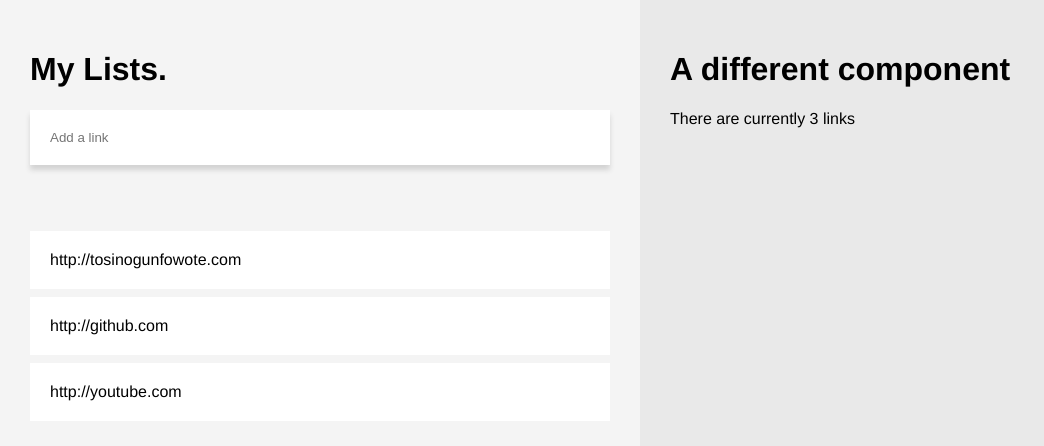
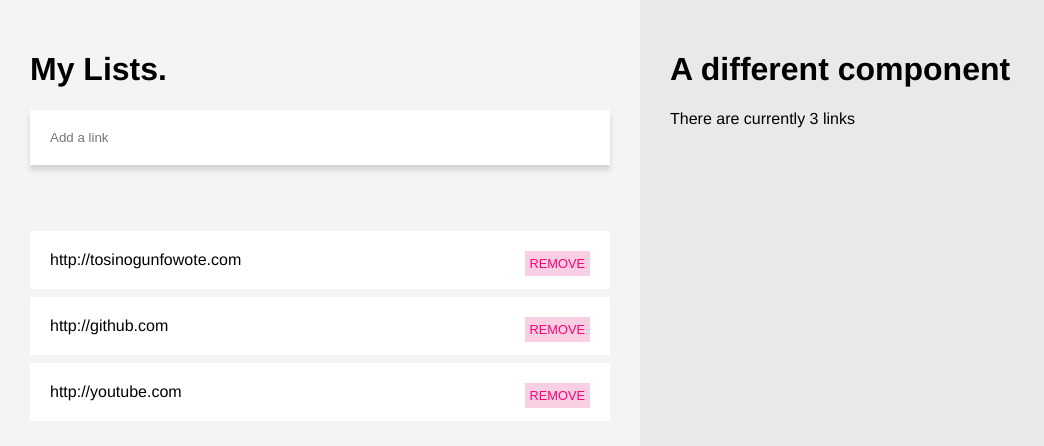
Before and after one commit to tofmat/VueX-Lists, a Vue app: page / in a window 1280 px wide. Shown: the top 446 px of the page, without its empty margins (0-1044 px from the left). Built offline with nearby package versions, Linux system fonts and the light colour scheme.

Commit message:
added remove button

```diff
--- a/src/components/HelloWorld.vue
+++ b/src/components/HelloWorld.vue
@@ -8,6 +8,7 @@
           <ul>
               <li v-for="(link, index) in links" :key="index">
                   {{link}}
+                  <button @click="removeLinks(index)" class="rm">Remove</button>
               </li>
           </ul>
       </div>
@@ -19,7 +20,7 @@
 
 <script>
 import stats from '../components/stats.vue'
-import { mapState, mapMutations } from 'vuex'
+import { mapState, mapMutations, mapActions } from 'vuex'
 export default {
   name: 'HelloWorld',
   components: {
@@ -38,11 +39,18 @@ export default {
   },
   methods: {
       ...mapMutations([
-          'ADD_LINK'
+          'ADD_LINK',
+          'REMOVE_LINK'
+      ]),
+      ...mapActions([
+          'removeLink'
       ]),
       addLink: function() {
           this.ADD_LINK(this.newLink)
           this.newLink = ''
+      } ,
+      removeLinks(link){
+          this.removeLink(link)
       }
   }
 }
@@ -96,4 +104,15 @@ export default {
     outline: none;
   }
 
+  .rm {
+      float: right;
+      text-transform: uppercase;
+      font-size: .8em;
+      background: #f9d0e3;
+      border: none;
+      padding: 5px;
+      color: #ff0076;
+      cursor: pointer;
+  }
+
 </style>
--- a/src/store.js
+++ b/src/store.js
@@ -20,9 +20,14 @@ export default new Vuex.Store({
     mutations: {
         ADD_LINK: (state, link) => {
             state.links.push(link)
+        },
+        REMOVE_LINK: (state, link) => {
+            state.links.splice(link, 1)
         }
     },
     actions: {
-
+        removeLink: (context, link) => {
+            context.commit("REMOVE_LINK", link)
+        }
     }
 })
```
